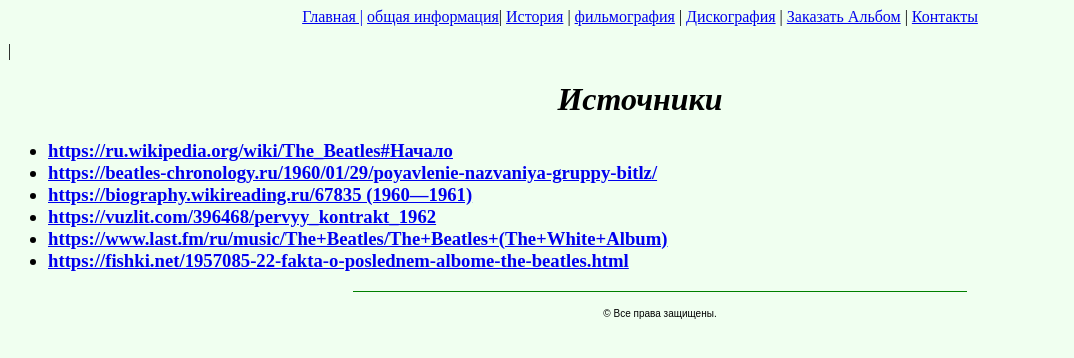
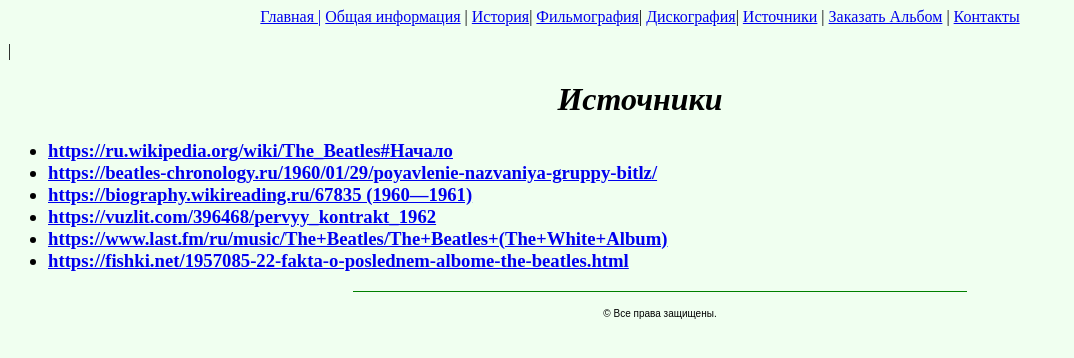
Before and after one commit to xx79983/beatles_test, a plain HTML site: page links.html in a window 1280 px wide. Shown: the whole page, without its empty margins (0-1074 px from the left). Drawn offline with Linux system fonts and the light colour scheme.

Commit message:
links.html

```diff
--- a/links.html
+++ b/links.html
@@ -5,10 +5,11 @@
  <BODY bgcolor=#F0FFF0>
  <p align="center">
 <a href="index.html">Главная |</a>
-<a href="info.html">общая информация</a>|
-<a href="History.html">История</a> |
-<a href="Film.html">фильмография</a> |
-<a href="Disco.html">Дискография</a> |
+<a href="info.html">Общая информация</a> |
+<a href="History.html">История</a>|
+<a href="Film.html">Фильмография</a>|
+<a href="Disco.html">Дискография</a>|
+<a href="links.html">Источники</a> |
 <a href="shop.html">Заказать Альбом</a> |
 <a href="Contacts.html">Контакты</a></p> |
 
```
